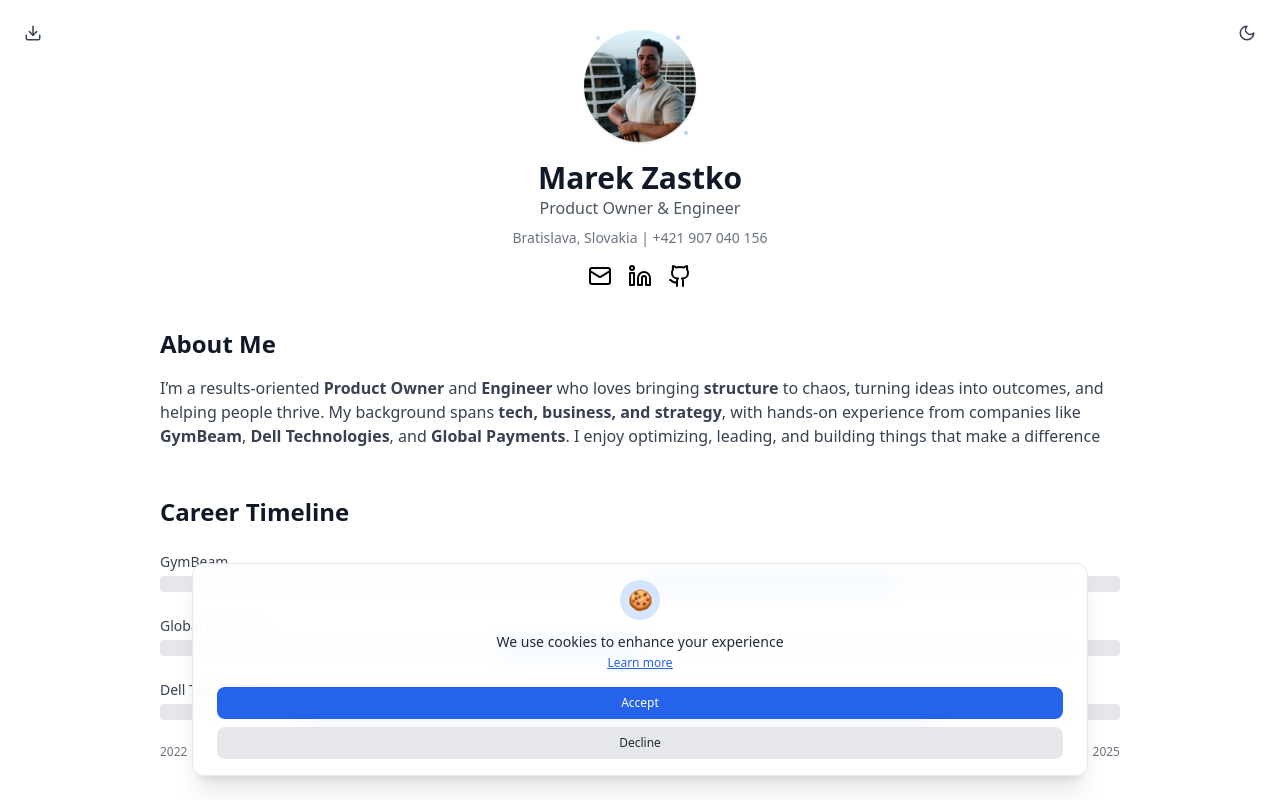
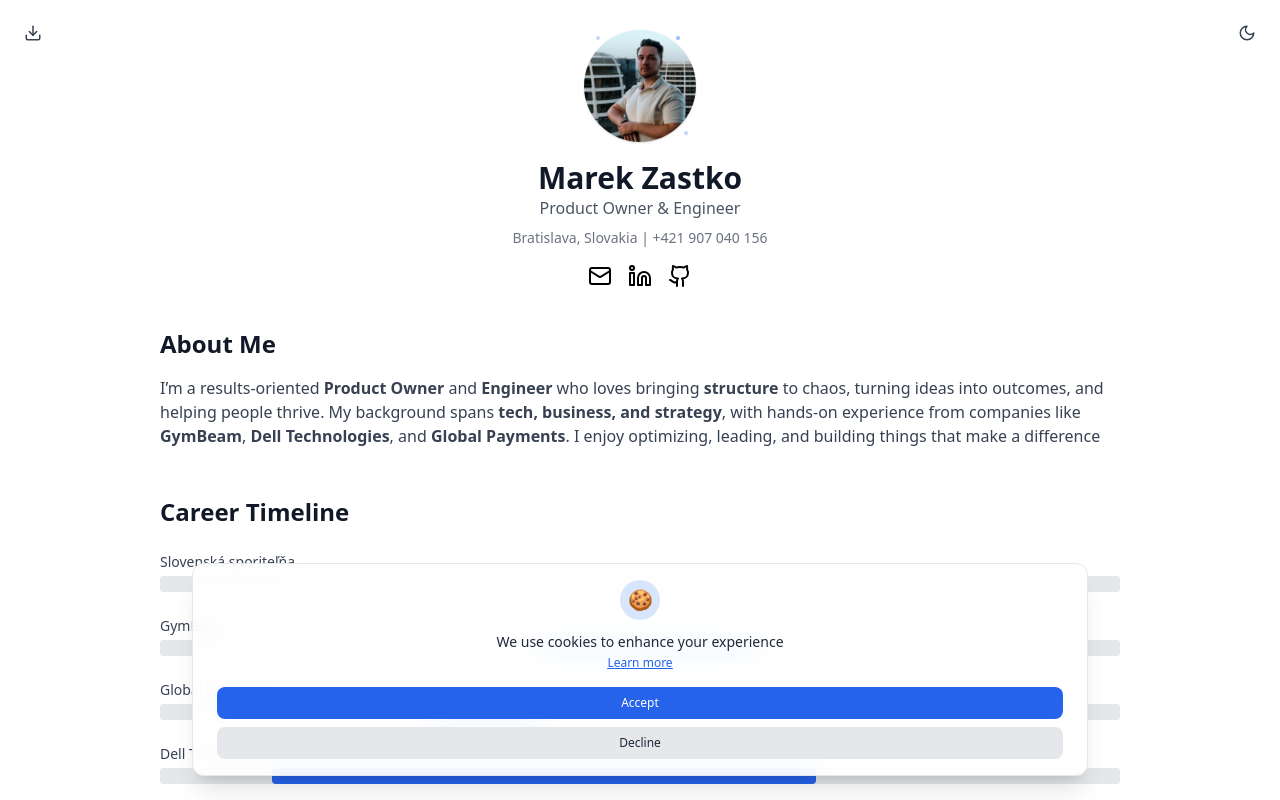
Before and after one commit to MarekZastko/Resume, a React (Create React App) app: page / in a window 1280 px wide. Shown: the top 800 px of the page. Built offline with nearby package versions, Linux system fonts and the light colour scheme.

Commit message:
Update CareerTimeline.jsx
CareerTimeline update

```diff
--- a/src/components/CareerTimeline.jsx
+++ b/src/components/CareerTimeline.jsx
@@ -1,6 +1,12 @@
 import React, { useEffect, useRef } from "react";
 
 const jobs = [
+  {
+    company: "Slovenská sporiteľňa",
+    start: new Date("2025-06-01"),
+    end: new Date(),
+    color: "bg-blue-600"
+  },
   {
     company: "GymBeam",
     start: new Date("2024-01-01"),
@@ -16,13 +22,14 @@
   {
     company: "Dell Technologies",
     start: new Date("2022-08-01"),
-    end: new Date(),
+    end: new Date("2025-05-31"),
     color: "bg-blue-600"
   }
 ];
 
 const startYear = 2022;
-const endYear = 2025;
+const endYear = 2026;
+
 const yearMonths = (endYear - startYear + 1) * 12;
 
 export default function CareerTimeline() {
@@ -72,7 +79,7 @@
           );
         })}
         <div className="flex justify-between text-xs text-gray-500 dark:text-gray-400 mt-2">
-          {[2022, 2025].map((year) => (
+          {[2022, 2023, 2024, 2025, 2026].map((year) => (
             <span key={year}>{year}</span>
           ))}
         </div>
```
